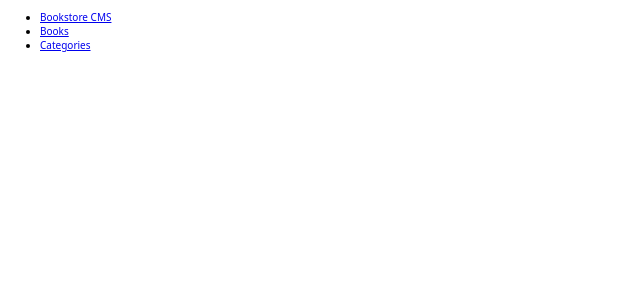
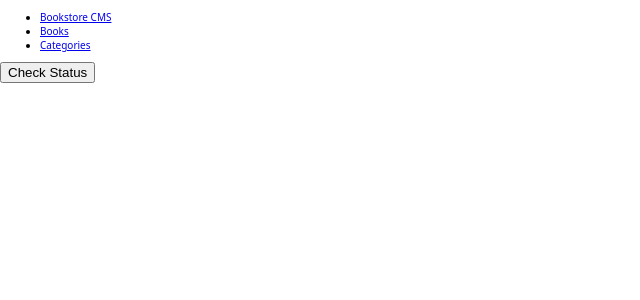
Before and after one commit to shaqdeff/CMS-Bookstore, a React (Create React App) app: page /categories in a window 1280 px wide. Shown: the top 300 px of the page, without its empty margins (0-640 px from the left). Built offline with nearby package versions, Linux system fonts and the light colour scheme.

Commit message:
Create Categories component

```diff
--- a/src/App.js
+++ b/src/App.js
@@ -3,6 +3,7 @@ import { Routes, Route } from 'react-router-dom';
 import './index.css';
 import Navbar from './components/Navbar';
 import Books from './components/Books';
+import Categories from './components/Categories';
 
 function App() {
   const books = [
@@ -29,6 +30,7 @@ function App() {
             )
           }
         />
+        <Route path="/categories" element={<Categories />} />
       </Routes>
     </div>
   );
--- /dev/null
+++ b/src/components/Categories.jsx
@@ -0,0 +1,9 @@
+function Categories() {
+  return (
+    <div>
+      <button type="button">Check Status</button>
+    </div>
+  );
+}
+
+export default Categories;
```
